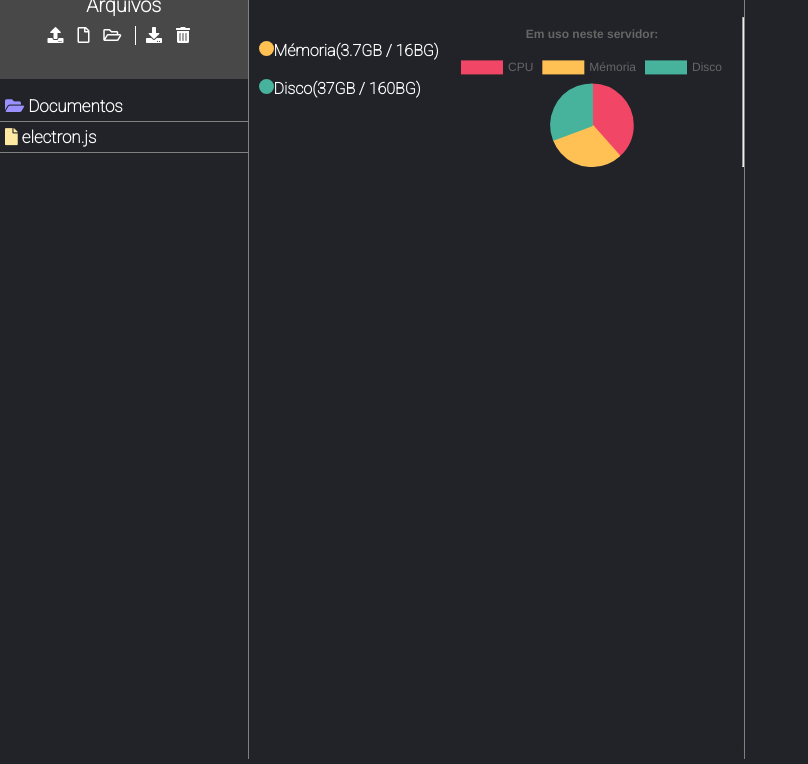
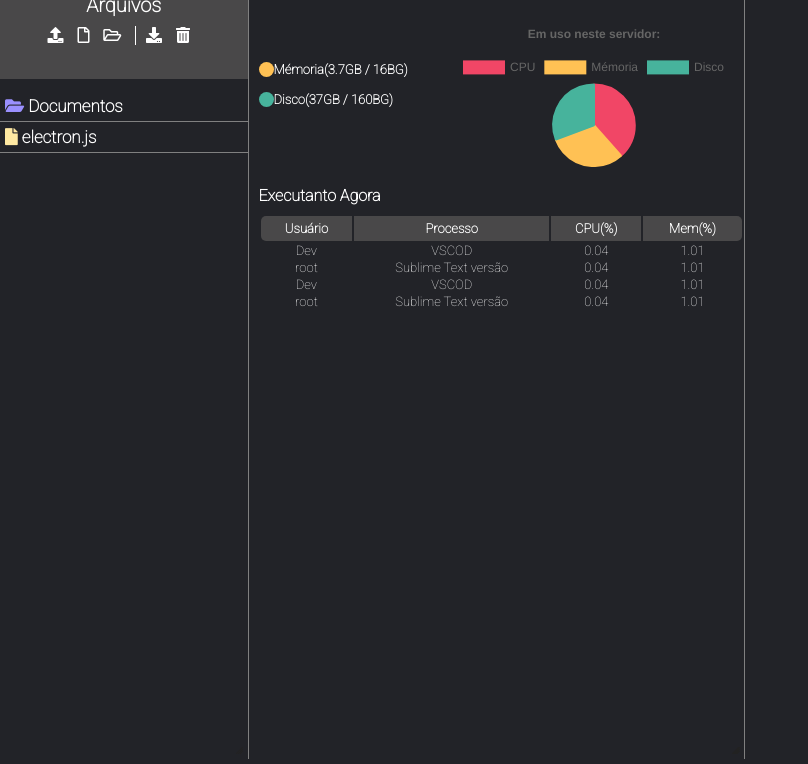
Before and after one commit to barretoMarcosPaulo/sarue-monitor, an Electron app: page src/app/home.html in a window 990 px wide. Shown: the part 41-805 px from the top of the page, without its empty margins (0-808 px from the left). Drawn offline with nearby package versions, Linux system fonts and the light colour scheme.

Commit message:
feat: table for listing process

```diff
--- a/src/app/home.html
+++ b/src/app/home.html
@@ -51,10 +51,11 @@
             <div class="header-process" dis>
                 <h2>Processos em Execução</h1>
 
-                    <div style="display: flex; flex-direction: row; margin-top: 4%; padding-left: 10px;">
+                <!-- Files -->
+                <div style="display: flex; flex-direction: row; margin-top: 4%; padding-left: 10px;">
 
 
-                        <div class="disponivel" style="width: 40%; margin-top: 5%;">
+                        <div class="disponivel" style="width: 40%; margin-top: 9.3%; font-size: 13px;">
                             <div style="display: flex; font-weight: bold;">
                                 <div class="circle" style="width: 15px; height: 15px; background-color: #FFC154; border-radius: 50%;"></div>
                                 <label> Mémoria(3.7GB / 16BG)</label>
@@ -73,9 +74,51 @@
                             <canvas id="pieChart"></canvas>
                         </div>
 
-                        <hr>
 
-                    </div>
+
+                </div>
+                <br>
+
+                <!-- Process -->
+                <div style="padding-left: 10px">
+                    <h4>Executanto Agora</h4>
+                    <table style="width: 100%; margin-top: 2%; font-size: 13px;">
+                        <tr class="bg-gray">
+                            <th style=" padding: 5px ;border-radius: 5px 0 0 5px ;">Usuário</th>
+                            <th style="padding: 5px">Processo</th>
+                            <th style="padding: 5px">CPU(%)</th>
+                            <th style="padding: 5px; border-radius: 0 5px 5px 0 ;">Mem(%)</th>
+                        </tr>
+                        <tr style="text-align: center">
+                            <td>Dev</td>
+                            <td>VSCOD</td>
+                            <td>0.04</td>
+                            <td>1.01</td>
+                        </tr>
+
+                        <tr style="text-align: center">
+                            <td>root</td>
+                            <td>Sublime Text versão</td>
+                            <td>0.04</td>
+                            <td>1.01</td>
+                        </tr>
+
+                        <tr style="text-align: center">
+                            <td>Dev</td>
+                            <td>VSCOD</td>
+                            <td>0.04</td>
+                            <td>1.01</td>
+                        </tr>
+
+                        <tr style="text-align: center">
+                            <td>root</td>
+                            <td>Sublime Text versão</td>
+                            <td>0.04</td>
+                            <td>1.01</td>
+                        </tr>
+
+                    </table>
+                </div>
 
             </div>
         </div>
--- a/src/styles/style.css
+++ b/src/styles/style.css
@@ -14,7 +14,7 @@ a:hover{
 body{
     background-color: #222328;
     color: white;
-    overflow: hidden;
+    /* overflow: hidden; */
     font-family: 'Roboto', sans-serif;
 }
 
```
